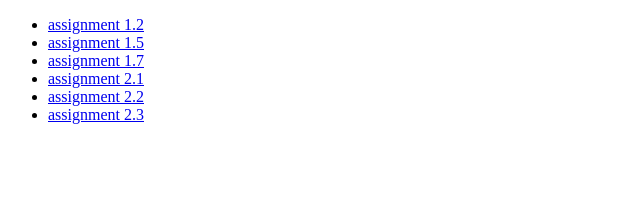
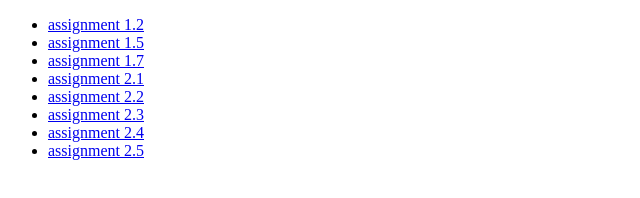
Before and after one commit to RHemstad/bootcampAssignments, a website: page src/index.html in a window 1280 px wide. Shown: the whole page, without its empty margins (0-640 px from the left). Drawn offline with Linux system fonts and the light colour scheme.

Commit message:
add items to toc

```diff
--- a/src/index.html
+++ b/src/index.html
@@ -14,6 +14,8 @@
     <li><a href="2.1/index.html">assignment 2.1</a></li>
     <li><a href="2.2/index.html">assignment 2.2</a></li>
     <li><a href="2.3/index.html">assignment 2.3</a></li>
+    <li><a href="2.4/index.html">assignment 2.4</a></li>
+    <li><a href="2.3/index.html">assignment 2.5</a></li>
     </ul>
 </body>
 </html>
```
